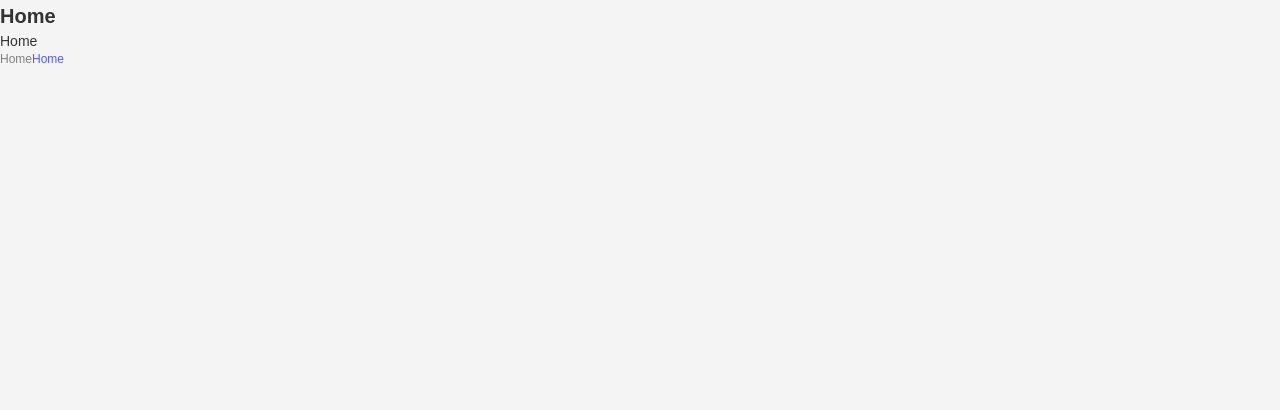
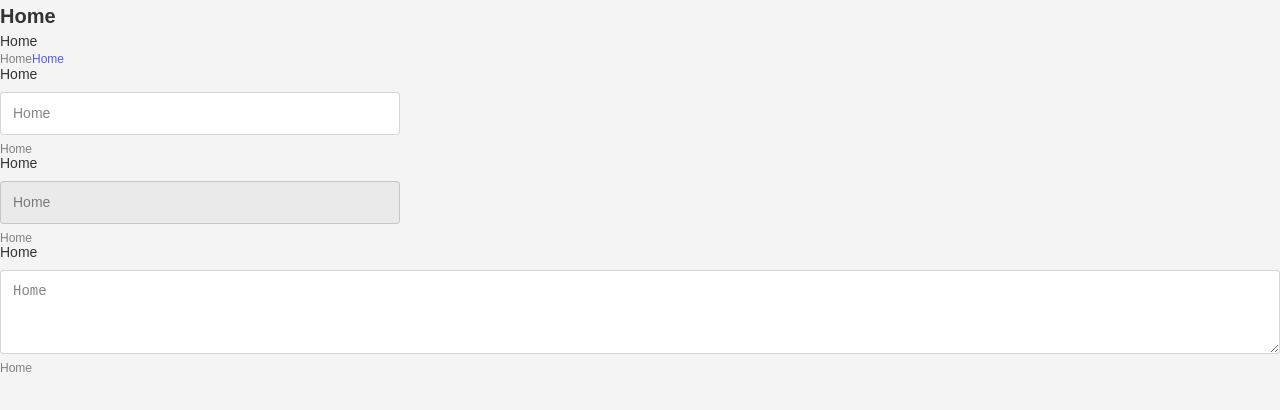
Before and after one commit to dapzer/cloud-form, a React (Vite) app: page / in a window 1280 px wide. Shown: the top 410 px of the page. Built offline with nearby package versions, Linux system fonts and the light colour scheme; a web font is replaced by a local one.

Commit message:
feat(ui): add input and textarea

```diff
--- /dev/null
+++ b/src/components/ui/Field/field.module.scss
@@ -0,0 +1,11 @@
+.wrapper {
+  display: flex;
+  flex-direction: column;
+  gap: 8px;
+}
+
+.label {
+  display: flex;
+  flex-direction: column;
+  gap: 8px;
+}
--- /dev/null
+++ b/src/components/ui/Field/index.tsx
@@ -0,0 +1,33 @@
+import React, { ReactElement } from "react";
+import { Typography } from "@/components/ui/Typography";
+import styles from "./field.module.scss"
+
+interface FieldProps {
+  children: ReactElement<HTMLInputElement | HTMLTextAreaElement>;
+  label?: string;
+  error?: string;
+}
+
+export const Field = (props: FieldProps) => {
+  const { children, label, error } = props;
+
+  return (
+    <div className={styles.wrapper}>
+      <label className={styles.label}>
+        {label && (
+          <Typography as="p" variant="text">
+            {label}
+          </Typography>
+        )}
+
+        {children}
+      </label>
+
+      {!!error?.length && (
+        <Typography variant="textSmall">
+          {error}
+        </Typography>
+      )}
+    </div>
+  );
+};
--- /dev/null
+++ b/src/components/ui/Input/index.tsx
@@ -0,0 +1,25 @@
+import React, { InputHTMLAttributes } from "react";
+import clsx from "clsx";
+import styles from "./input.module.scss"
+import { Field } from "@/components/ui/Field";
+
+interface InputProps extends InputHTMLAttributes<HTMLInputElement> {
+  label?: string;
+  error?: string;
+}
+
+export const Input = React.forwardRef(function Input(props: InputProps, ref: React.ForwardedRef<HTMLInputElement>) {
+  const { className, label, error, ...rest } = props;
+
+  return (
+    <Field label={label} error={error}>
+      <input
+        className={clsx(styles.body, {
+          [className as string]: className,
+        })}
+        ref={ref}
+        {...rest}
+      />
+    </Field>
+  );
+});
--- /dev/null
+++ b/src/components/ui/Input/input.module.scss
@@ -0,0 +1,6 @@
+@import "@/styles/variables.scss";
+@import "@/styles/mixins.scss";
+
+.body {
+  @include input();
+}
--- /dev/null
+++ b/src/components/ui/Textarea/index.tsx
@@ -0,0 +1,25 @@
+import React, { TextareaHTMLAttributes } from "react";
+import clsx from "clsx";
+import styles from "./textarea.module.scss";
+import { Field } from "@/components/ui/Field";
+
+interface TextareaProps extends TextareaHTMLAttributes<HTMLTextAreaElement> {
+  label?: string;
+  error?: string;
+}
+
+export const Textarea = React.forwardRef(function Textarea(props: TextareaProps, ref: React.ForwardedRef<HTMLTextAreaElement>) {
+  const { className, label, error, ...rest } = props;
+
+  return (
+    <Field label={label} error={error}>
+      <textarea
+        className={clsx(styles.body, {
+          [className as string]: className,
+        })}
+        ref={ref}
+        {...rest}
+      />
+    </Field>
+  );
+});
--- /dev/null
+++ b/src/components/ui/Textarea/textarea.module.scss
@@ -0,0 +1,11 @@
+@import "@/styles/variables.scss";
+@import "@/styles/mixins.scss";
+
+.body {
+  @include input();
+
+  max-width: unset;
+
+  min-height: 84px;
+  max-height: 400px;
+}
--- a/src/index.tsx
+++ b/src/index.tsx
@@ -1,4 +1,6 @@
 import { Typography } from "@/components/ui/Typography";
+import { Input } from "@/components/ui/Input";
+import { Textarea } from "@/components/ui/Textarea";
 
 interface HomePageProps {
 }
@@ -8,8 +10,11 @@ export const HomePage = (props: HomePageProps) => {
     <div>
       <Typography variant="title" as={"h1"}>Home</Typography>
       <Typography variant="text">Home</Typography>
-      <Typography variant="textSmall" as={'span'}>Home</Typography>
-      <Typography variant="link" as={'a'}>Home</Typography>
+      <Typography variant="textSmall" as={"span"}>Home</Typography>
+      <Typography variant="link" as={"a"}>Home</Typography>
+      <Input label="Home" placeholder="Home" error="Home" />
+      <Input label="Home" placeholder="Home" error="Home" disabled />
+      <Textarea label="Home" placeholder="Home" error="Home" />
     </div>
   );
 };
--- /dev/null
+++ b/src/styles/mixins.scss
@@ -0,0 +1,28 @@
+@import "./variables.scss";
+
+@mixin input () {
+  width: 100%;
+  max-width: 400px;
+  background: $c-secondary;
+  padding: 12px;
+  border-radius: $s-border-radius;
+  border: 1px solid $c-black-16;
+
+  font-size: $fs-text;
+  font-weight: $fw-regular;
+  line-height: $lh-text;
+  color: $c-primary;
+
+  &::placeholder {
+    color: $c-black-48;
+  }
+
+  &:disabled {
+    background: $c-black-04;
+    color: $c-black-48;
+  }
+
+  &:focus {
+    outline: none;
+  }
+}
```
